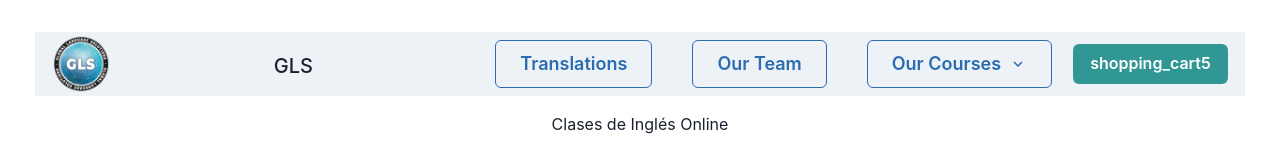
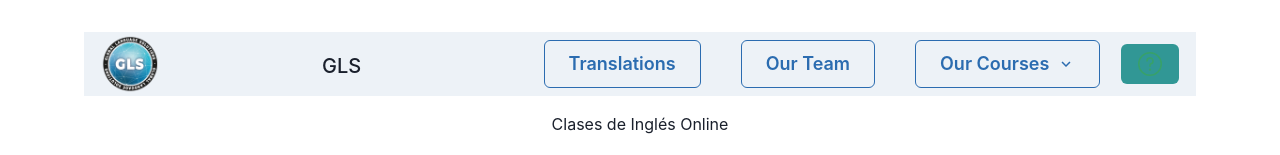
Before and after one commit to jorgeleporace/entregablesReact2, a React (Vite) app in the folder EntregaFinalReact/: page / in a window 1280 px wide. Shown: the top 155 px of the page. Built offline with nearby package versions, Linux system fonts and the light colour scheme.

Commit message:
Firebase funcionando

```diff
--- a/EntregaFinalReact/src/components/CartWidget.jsx
+++ b/EntregaFinalReact/src/components/CartWidget.jsx
@@ -1,5 +1,8 @@
 import { Button, ButtonGroup } from '@chakra-ui/react'
 import React from 'react'
+import { Icon } from "@chakra-ui/react";
+import { FaShoppingCart } from "@chakra-ui/icons";
+
 
 const CartWidget = () => {
   return (
@@ -7,9 +10,10 @@ const CartWidget = () => {
     <Button colorScheme='teal' size='md' justifyContent='flex-end'>
 
     <span className="material-symbols-outlined">
-shopping_cart
+	<Icon as={FaShoppingCart} boxSize={6} color="green.500" />
+
 </span>
-<span>5</span>
+<ButtonGroup size="sm" isAttached variant="outline"/>
 </Button>
 </div>
   )
```
